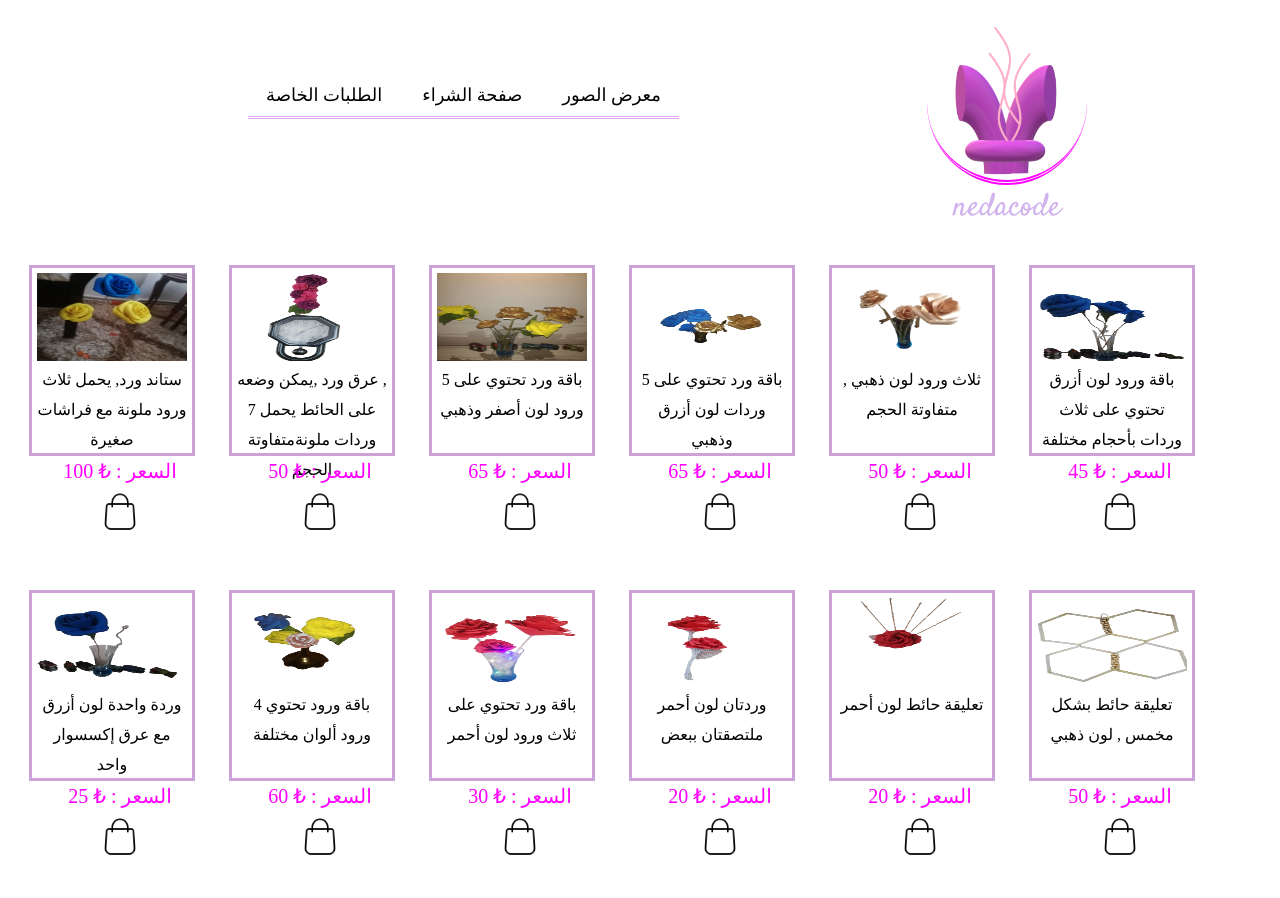
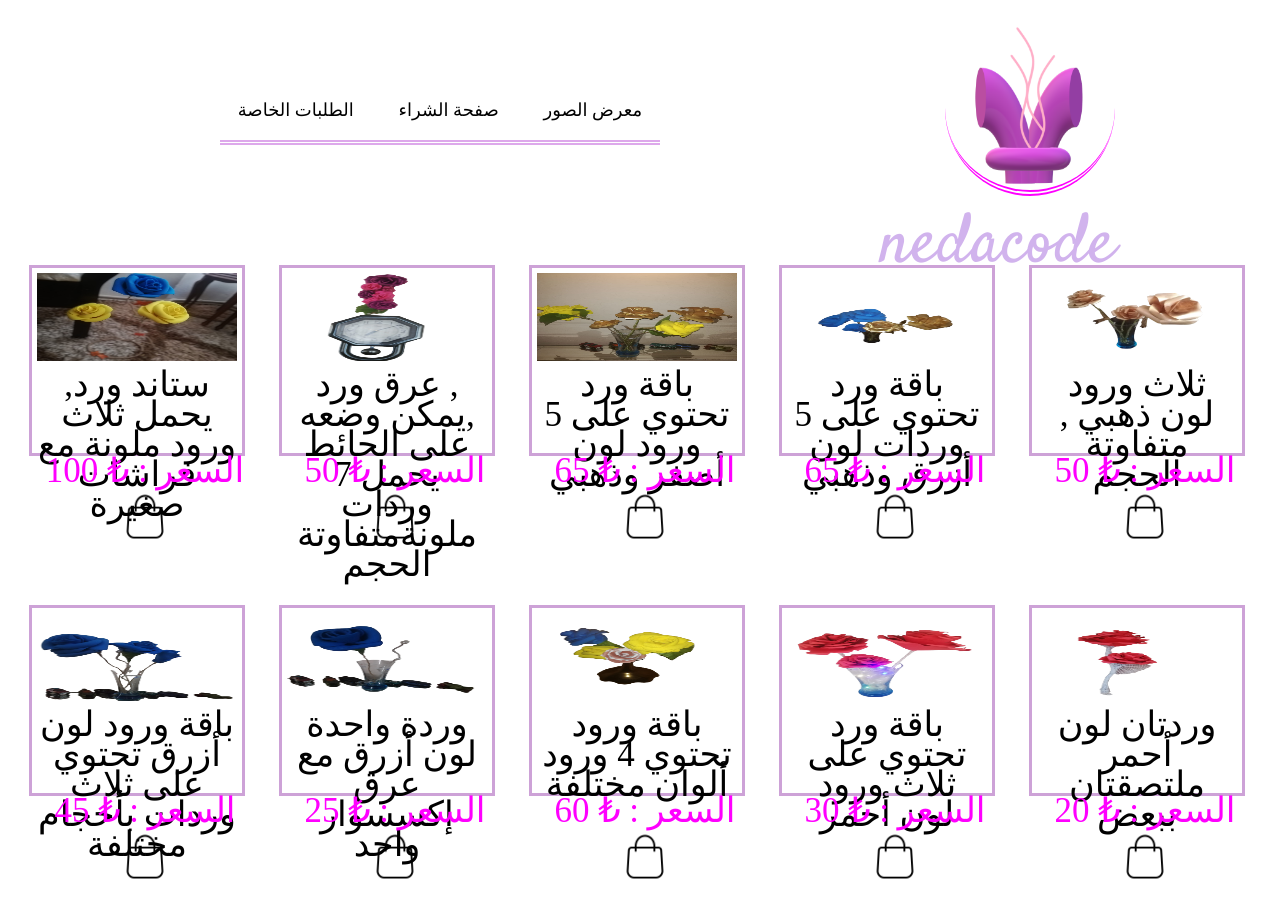
Before and after one commit to nedalalshami/nedacode, a plain HTML site: page index.html in a window 1280 px wide. Shown: the top 898 px of the page. Drawn offline with Linux system fonts and the light colour scheme.

Commit message:
Update style.css

```diff
--- a/style.css
+++ b/style.css
@@ -4,7 +4,7 @@
     padding: 0;
 }
 body{
-
+  font-size: 35px !important;
     text-align: center;
 }
 main{
@@ -15,24 +15,24 @@ main{
    margin: 20px;
 }
 .img_logo{
-    width: 160px;
-    height: 160px;
+    width: 170px;
+    height: 170px;
     float: right;
     border-radius: 50%;
-    border-bottom: 5px double magenta;
+    border-bottom: 6px double magenta;
 }
 .div_url{
     margin: 55px;
     width: max-content;
     height: max-content;
-    border-bottom: 3px double rgb(221, 168, 235);
-    line-height: 40px;
+    border-bottom: 5px double rgb(221, 168, 235);
+    line-height: 60px;
 }
 .myname{
     color: transparent;
    -webkit-text-stroke: 1px  rgb(235, 224, 238) ;
    text-shadow: 1px 3px 5px  rgb(235, 224, 238);
-   font-size: 20px;
+   font-size: 30px;
 
 }
 .div_url a{
@@ -42,7 +42,7 @@ font-size: 18px;
 color: black;
 }
 .div-price{
-    width: 150px;
+    width: 200px;
     height: auto;
     float: left;
     margin: 25px;
@@ -53,13 +53,13 @@ img{
     height: 50%;
 }
 .div-photo{
-    width: 150px;
+    width: 200px;
     height: 175px;
     border:3px solid rgb(205, 162, 215);
     padding: 5px;
 }
 .div-photo:hover{
-   width:160px ;
+   width:200px ;
    height: 200px;
 
 }
@@ -78,12 +78,12 @@ img{
 }
 p{
     color: magenta;
-    font-size: 20px;
+    font-size: 35px;
     line-height: 30px;
 }
 #img-select{
-    width: 50px;
-    height: 50px;
+    width: 60px;
+    height: 60px;
 }
 #div-select{
     color: black;
@@ -519,7 +519,7 @@ text-align: center;
     color: black;
 }
 .img_media{
-width: 40px;
+width: 50px;
 margin: 12px;
 }
 
```
